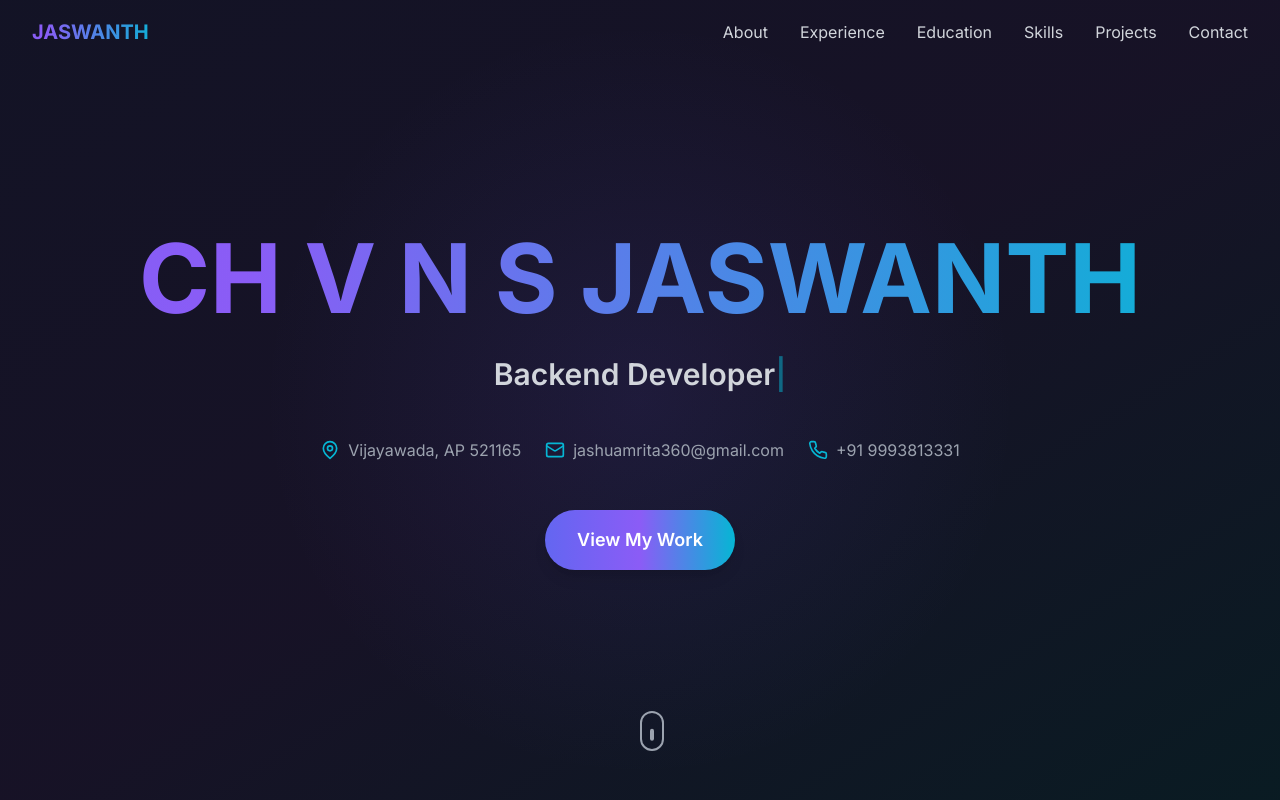
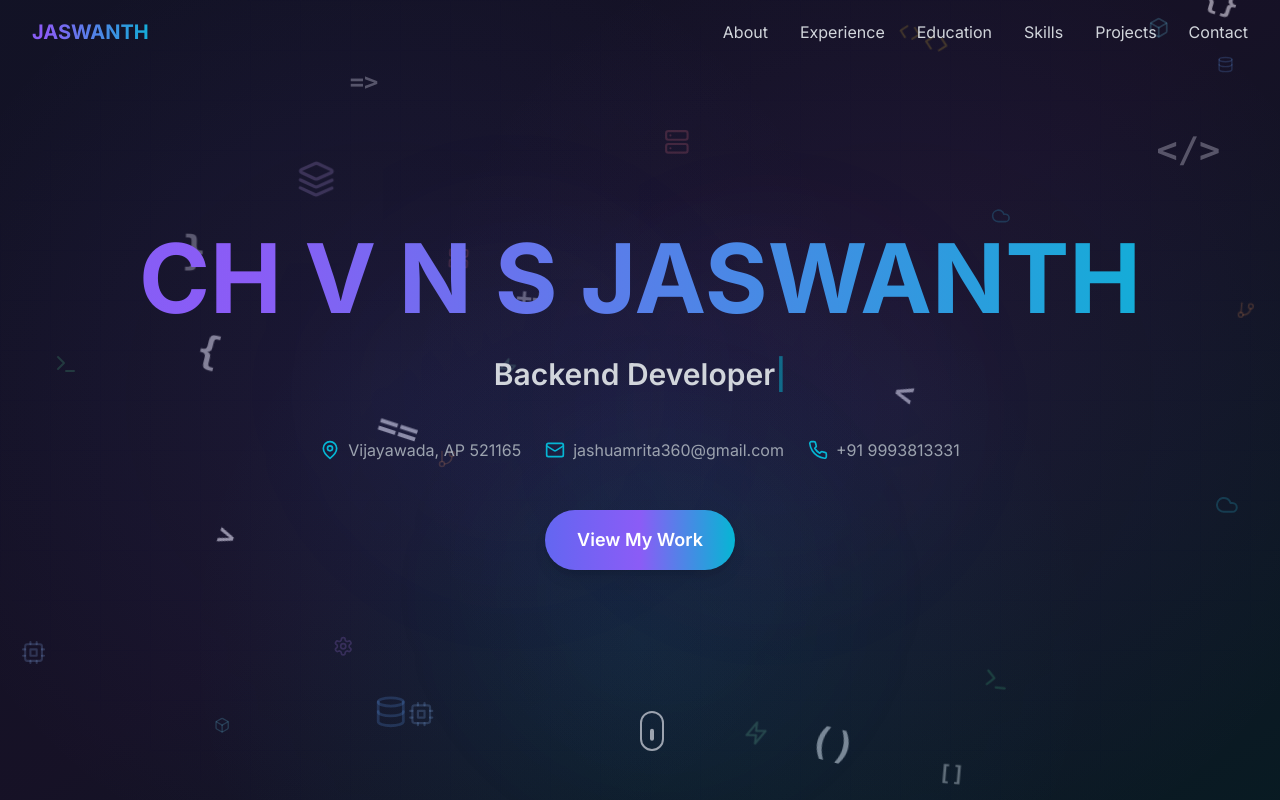
Before and after one commit to royalcreator1/personal-website, a Next.js app: page / in a window 1280 px wide. Shown: the top 800 px of the page. Built offline with nearby package versions, Linux system fonts and the light colour scheme.

Commit message:
Update ONBOARDIQ project, remove emojis, add floating tech icons background, enhance professional design

```diff
--- a/src/app/globals.css
+++ b/src/app/globals.css
@@ -57,4 +57,20 @@
   .section-padding {
     @apply py-20 px-4 sm:px-6 lg:px-8;
   }
+
+  /* Professional section backgrounds */
+  .section-background {
+    position: relative;
+    isolation: isolate;
+  }
+
+  .section-background::before {
+    content: '';
+    position: absolute;
+    inset: 0;
+    background: radial-gradient(circle at 20% 50%, rgba(99, 102, 241, 0.03) 0%, transparent 50%),
+                radial-gradient(circle at 80% 50%, rgba(139, 92, 246, 0.03) 0%, transparent 50%);
+    pointer-events: none;
+    z-index: -1;
+  }
 }
--- a/src/app/page.tsx
+++ b/src/app/page.tsx
@@ -6,10 +6,13 @@ import Education from '@/components/Education'
 import Skills from '@/components/Skills'
 import Projects from '@/components/Projects'
 import Contact from '@/components/Contact'
+import FloatingTechIcons from '@/components/FloatingTechIcons'
 
 export default function Home() {
   return (
-    <main className="min-h-screen">
+    <main className="min-h-screen relative">
+      <FloatingTechIcons />
+      <div className="relative z-10">
         <Navbar />
         <Hero />
         <About />
@@ -18,6 +21,7 @@ export default function Home() {
         <Skills />
         <Projects />
         <Contact />
+      </div>
     </main>
   )
 }
--- a/src/components/Contact.tsx
+++ b/src/components/Contact.tsx
@@ -52,7 +52,7 @@ const Contact = () => {
   }
 
   return (
-    <section id="contact" className="py-20 px-4 sm:px-6 lg:px-8 bg-dark-secondary/50">
+    <section id="contact" className="py-20 px-4 sm:px-6 lg:px-8 bg-dark-secondary/50 relative section-background">
       <div className="max-w-7xl mx-auto">
         <motion.h2
           initial={{ opacity: 0, y: 20 }}
--- a/src/components/Education.tsx
+++ b/src/components/Education.tsx
@@ -6,7 +6,7 @@ import { profile } from '@/data/profile'
 
 const Education = () => {
   return (
-    <section id="education" className="py-20 px-4 sm:px-6 lg:px-8">
+    <section id="education" className="py-20 px-4 sm:px-6 lg:px-8 relative section-background">
       <div className="max-w-7xl mx-auto">
         <motion.h2
           initial={{ opacity: 0, y: 20 }}
--- a/src/components/Experience.tsx
+++ b/src/components/Experience.tsx
@@ -6,7 +6,7 @@ import { profile } from '@/data/profile'
 
 const Experience = () => {
   return (
-    <section id="experience" className="py-20 px-4 sm:px-6 lg:px-8 bg-dark-secondary/50">
+    <section id="experience" className="py-20 px-4 sm:px-6 lg:px-8 bg-dark-secondary/50 relative section-background">
       <div className="max-w-7xl mx-auto">
         <motion.h2
           initial={{ opacity: 0, y: 20 }}
--- /dev/null
+++ b/src/components/FloatingTechIcons.tsx
@@ -0,0 +1,134 @@
+'use client'
+
+import { motion } from 'framer-motion'
+import { Code, GitBranch, Terminal, Database, Server, Cloud, Cpu, Zap, Box, Settings, Layers } from 'lucide-react'
+
+const techIcons = [
+  { icon: Code, label: 'Python', color: 'text-yellow-400/20', delay: 0 },
+  { icon: GitBranch, label: 'Git', color: 'text-orange-400/20', delay: 0.5 },
+  { icon: Terminal, label: 'CLI', color: 'text-green-400/20', delay: 1 },
+  { icon: Database, label: 'PostgreSQL', color: 'text-blue-400/20', delay: 1.5 },
+  { icon: Server, label: 'Java', color: 'text-red-400/20', delay: 2 },
+  { icon: Cloud, label: 'AWS', color: 'text-cyan-400/20', delay: 2.5 },
+  { icon: Cpu, label: 'Docker', color: 'text-blue-300/20', delay: 3 },
+  { icon: Zap, label: 'Node.js', color: 'text-green-300/20', delay: 3.5 },
+  { icon: Box, label: 'React', color: 'text-cyan-300/20', delay: 4 },
+  { icon: Settings, label: 'Kafka', color: 'text-purple-400/20', delay: 4.5 },
+  { icon: Layers, label: 'Kotlin', color: 'text-purple-300/20', delay: 5 },
+]
+
+const FloatingTechIcons = () => {
+  // Generate more icons for better coverage
+  const generateIcons = () => {
+    const icons = []
+    for (let i = 0; i < 20; i++) {
+      const tech = techIcons[i % techIcons.length]
+      const Icon = tech.icon
+      const randomX = Math.random() * 100
+      const randomY = Math.random() * 100
+      const randomDuration = 20 + Math.random() * 15
+      const randomDelay = Math.random() * 8
+      const randomSize = 16 + Math.random() * 24
+
+      icons.push({
+        Icon,
+        x: randomX,
+        y: randomY,
+        duration: randomDuration,
+        delay: randomDelay + tech.delay,
+        color: tech.color,
+        size: randomSize,
+        key: `tech-${i}`,
+      })
+    }
+    return icons
+  }
+
+  const icons = generateIcons()
+
+  return (
+    <div className="fixed inset-0 overflow-hidden pointer-events-none z-0">
+      {/* Animated grid background */}
+      <div className="absolute inset-0 opacity-5">
+        <div
+          className="absolute inset-0"
+          style={{
+            backgroundImage: `
+              linear-gradient(rgba(99, 102, 241, 0.1) 1px, transparent 1px),
+              linear-gradient(90deg, rgba(99, 102, 241, 0.1) 1px, transparent 1px)
+            `,
+            backgroundSize: '50px 50px',
+          }}
+        />
+      </div>
+
+      {/* Floating tech icons */}
+      {icons.map((item) => (
+        <motion.div
+          key={item.key}
+          className={`absolute ${item.color} transition-opacity duration-300`}
+          style={{
+            left: `${item.x}%`,
+            top: `${item.y}%`,
+          }}
+          animate={{
+            y: [0, -40, 0, -20, 0],
+            x: [0, 30, 0, -20, 0],
+            rotate: [0, 15, -15, 10, 0],
+            scale: [1, 1.1, 0.9, 1.05, 1],
+          }}
+          transition={{
+            duration: item.duration,
+            delay: item.delay,
+            repeat: Infinity,
+            ease: "easeInOut",
+          }}
+        >
+          <item.Icon className="w-6 h-6 md:w-8 md:h-8" style={{ width: `${item.size}px`, height: `${item.size}px` }} />
+        </motion.div>
+      ))}
+
+      {/* Floating code symbols with varied sizes and speeds */}
+      {['{', '}', '<', '>', '()', '[]', '=>', '{}', '</>', '==', '++'].map((symbol, index) => {
+        const randomX = Math.random() * 100
+        const randomY = Math.random() * 100
+        const randomDuration = 25 + Math.random() * 15
+        const randomDelay = Math.random() * 10
+        const randomSize = 20 + Math.random() * 20
+
+        return (
+          <motion.div
+            key={`symbol-${index}`}
+            className="absolute text-primary/8 font-mono font-bold"
+            style={{
+              left: `${randomX}%`,
+              top: `${randomY}%`,
+              fontSize: `${randomSize}px`,
+            }}
+            animate={{
+              y: [0, -50, 0, -30, 0],
+              x: [0, 40, 0, -30, 0],
+              rotate: [0, 20, -20, 15, 0],
+              opacity: [0.3, 0.6, 0.4, 0.5, 0.3],
+            }}
+            transition={{
+              duration: randomDuration,
+              delay: randomDelay,
+              repeat: Infinity,
+              ease: "easeInOut",
+            }}
+          >
+            {symbol}
+          </motion.div>
+        )
+      })}
+
+      {/* Subtle gradient orbs */}
+      <div className="absolute top-1/4 left-1/4 w-96 h-96 bg-primary/5 rounded-full blur-3xl animate-pulse" />
+      <div className="absolute bottom-1/4 right-1/4 w-96 h-96 bg-secondary/5 rounded-full blur-3xl animate-pulse" style={{ animationDelay: '2s' }} />
+      <div className="absolute top-1/2 right-1/3 w-96 h-96 bg-accent/5 rounded-full blur-3xl animate-pulse" style={{ animationDelay: '4s' }} />
+    </div>
+  )
+}
+
+export default FloatingTechIcons
--- a/src/components/Hero.tsx
+++ b/src/components/Hero.tsx
@@ -53,8 +53,10 @@ const Hero = () => {
 
   return (
     <section id="hero" className="min-h-screen flex items-center justify-center relative overflow-hidden">
-      <div className="absolute inset-0 bg-gradient-to-br from-primary/20 via-secondary/20 to-accent/20 opacity-50" />
-      <div className="absolute inset-0 bg-[radial-gradient(circle_at_50%_50%,rgba(99,102,241,0.1),transparent_50%)]" />
+      <div className="absolute inset-0 bg-gradient-to-br from-primary/10 via-secondary/10 to-accent/10" />
+      <div className="absolute inset-0 bg-[radial-gradient(circle_at_30%_50%,rgba(99,102,241,0.08),transparent_50%)]" />
+      <div className="absolute inset-0 bg-[radial-gradient(circle_at_70%_50%,rgba(139,92,246,0.08),transparent_50%)]" />
+      <div className="absolute inset-0 bg-[radial-gradient(circle_at_50%_80%,rgba(6,182,212,0.08),transparent_50%)]" />
 
       <div className="max-w-7xl mx-auto px-4 sm:px-6 lg:px-8 relative z-10">
         <motion.div
--- a/src/components/Projects.tsx
+++ b/src/components/Projects.tsx
@@ -6,7 +6,7 @@ import { profile } from '@/data/profile'
 
 const Projects = () => {
   return (
-    <section id="projects" className="py-20 px-4 sm:px-6 lg:px-8">
+    <section id="projects" className="py-20 px-4 sm:px-6 lg:px-8 relative section-background">
       <div className="max-w-7xl mx-auto">
         <motion.h2
           initial={{ opacity: 0, y: 20 }}
--- a/src/data/profile.ts
+++ b/src/data/profile.ts
@@ -82,9 +82,10 @@ export const profile = {
       tools: "Next.js, Python FastAPI",
       contribution: [
         "Designed and built both frontend and backend from scratch; defined the complete exam lifecycle from candidate start to completion.",
-        "Implemented HR summary reports by date range and quiz, enabling quick evaluation of cohorts.",
-        "Created reusable exam templates to conduct assessments repeatedly; adding questions using AI.",
-        "Onboarded 3 developers and led Phase 1 delivery; worked with 1 junior tester to validate the release."
+        "Implemented end-to-end examination workflow handling complete lifecycle for both aptitude rounds and coding rounds, including question management, candidate assessment, and result evaluation.",
+        "Developed comprehensive examination flow with real-time proctoring, automated code execution, and instant result compilation for coding assessments.",
+        "Implemented HR summary reports by date range and quiz, enabling quick evaluation of cohorts with detailed analytics and performance metrics.",
+        "Created reusable exam templates to conduct assessments repeatedly with AI-powered question generation and dynamic difficulty adjustment."
       ]
     },
     {
```
Also changed, not shown: src/components/Skills.tsx (+18 -12 lines). Lines whose indentation alone changed are shown as unchanged.
